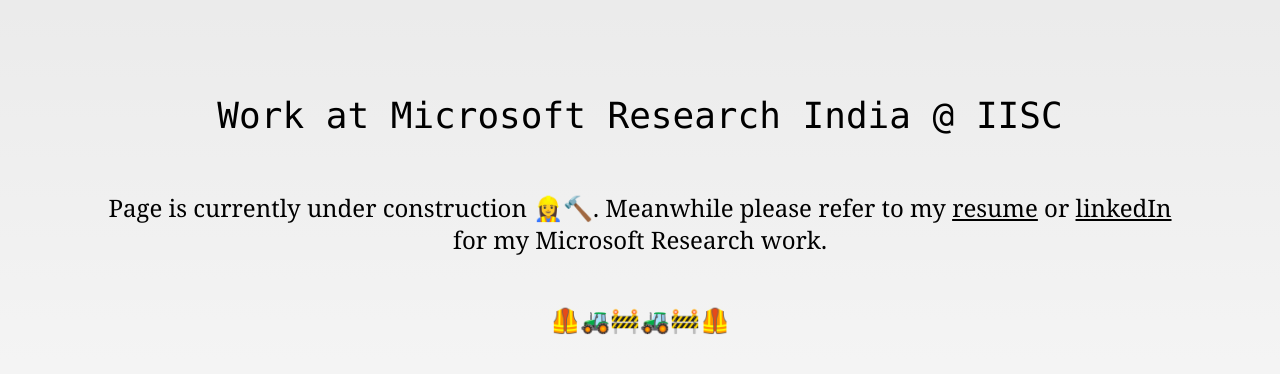
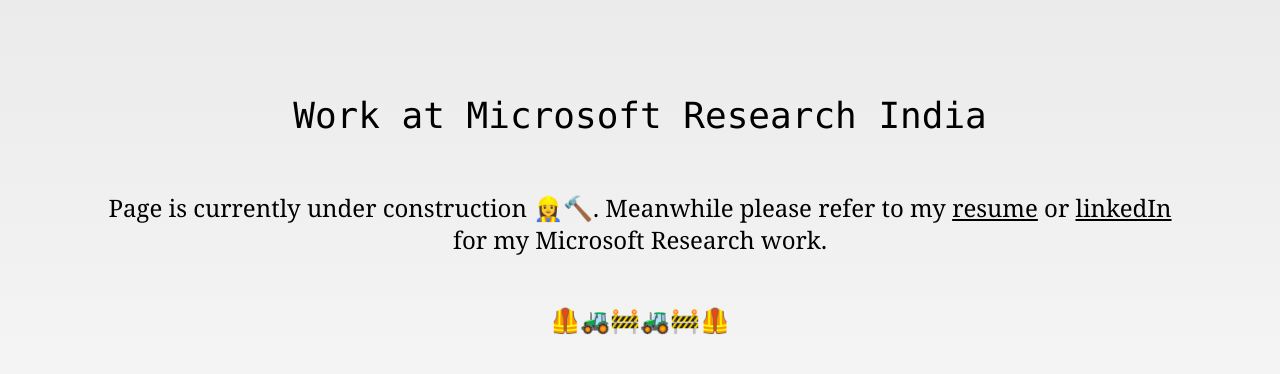
Before and after one commit to RahulSChand/rahulschand.github.io-old, a Next.js app: page /blogs/project_folder/msr_project in a window 1280 px wide. Shown: the top 374 px of the page. Built offline with nearby package versions, Linux system fonts and the light colour scheme.

Commit message:
changed namimg

```diff
--- a/pages/blogs/project_folder/msr_project.js
+++ b/pages/blogs/project_folder/msr_project.js
@@ -38,7 +38,7 @@
     return(
         <main className={styles.main2}>
         <div className="flex flex-col">
-        <h1 className="text-4xl mb-12 text-center font-mono pb-2"> Work at Microsoft Research India @ IISC </h1>
+        <h1 className="text-4xl mb-12 text-center font-mono pb-2"> Work at Microsoft Research India </h1>
 
         <div className="text-center text-2xl font-serif">
           Page is currently under construction 👷‍♀️🔨. Meanwhile please refer to my <a className="underline" target="_blank"
```
